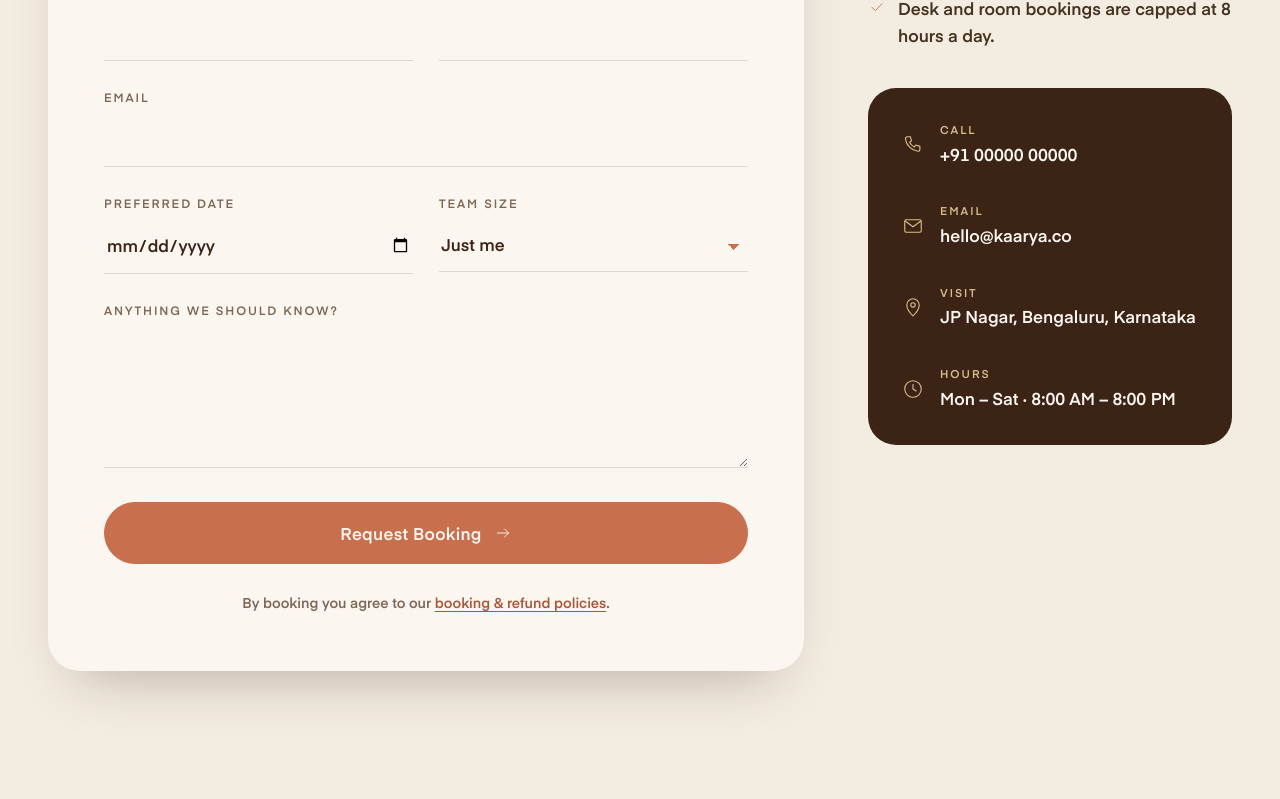
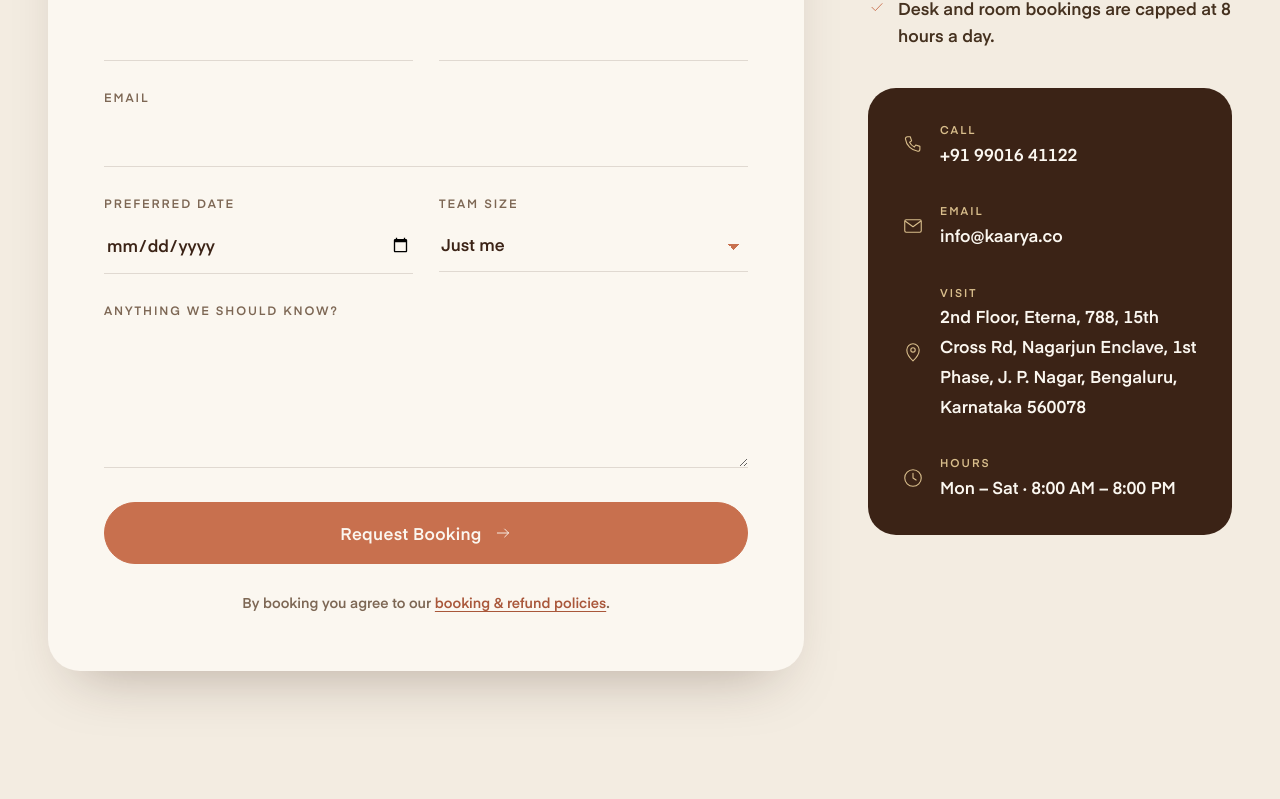
Before and after one commit to Revankarr/Kaarya, a React (Vite) app: page /book in a window 1280 px wide. Shown: the part 1001-1800 px from the top of the page. Built offline with nearby package versions, Linux system fonts and the light colour scheme.

Commit message:
Implement booking backend with Google Apps Script and update site details

```diff
--- a/index.html
+++ b/index.html
@@ -23,8 +23,12 @@
         "name": "Kaarya Coworking Space",
         "url": "https://www.kaarya.co",
         "image": "https://www.kaarya.co/media/hall.jpg",
+        "alternateName": "Kaarya Shared Workspaces",
         "description": "Bangalore’s first traditionally native coworking space, in JP Nagar.",
-        "address": { "@type": "PostalAddress", "addressLocality": "JP Nagar, Bengaluru", "addressRegion": "Karnataka", "addressCountry": "IN" },
+        "telephone": "+91-9901641122",
+        "email": "info@kaarya.co",
+        "sameAs": ["https://www.instagram.com/kaarya.co/", "https://www.linkedin.com/company/kaarya-shared-workspaces/", "https://share.google/sNoNhbz4NyQ3MdNZB"],
+        "address": { "@type": "PostalAddress", "streetAddress": "2nd Floor, Eterna, 788, 15th Cross Rd, Nagarjun Enclave, 1st Phase, J. P. Nagar", "addressLocality": "Bengaluru", "addressRegion": "Karnataka", "postalCode": "560078", "addressCountry": "IN" },
         "openingHoursSpecification": [{ "@type": "OpeningHoursSpecification", "dayOfWeek": ["Monday","Tuesday","Wednesday","Thursday","Friday","Saturday"], "opens": "08:00", "closes": "20:00" }]
       }
     </script>
--- a/src/content.js
+++ b/src/content.js
@@ -4,23 +4,27 @@ export const site = {
   name: 'Kaarya',
   url: 'https://www.kaarya.co',
   tagline: 'Coworking Space – JP Nagar, Bangalore',
-  // TODO: replace with the real phone number, email and street address before launch.
-  phone: '+91 00000 00000',
-  phoneHref: 'tel:+910000000000',
-  whatsappHref: 'https://wa.me/910000000000',
-  email: 'hello@kaarya.co',
-  address: ['Kaarya Coworking Space', 'JP Nagar', 'Bengaluru, Karnataka'],
+  phone: '+91 99016 41122',
+  phoneHref: 'tel:+919901641122',
+  whatsappHref: 'https://wa.me/919901641122',
+  email: 'info@kaarya.co',
+  address: [
+    'Kaarya Shared Workspaces',
+    '2nd Floor, Eterna, 788, 15th Cross Rd',
+    'Nagarjun Enclave, 1st Phase, J.\u00a0P.\u00a0Nagar',
+    'Bengaluru, Karnataka 560078',
+  ],
   hours: 'Mon – Sat · 8:00 AM – 8:00 PM',
-  // TODO: paste the Google Business Profile link once it is connected.
-  googleBusiness: 'https://www.google.com/maps/search/?api=1&query=Kaarya+Coworking+Space+JP+Nagar+Bangalore',
-  mapEmbed: 'https://www.google.com/maps?q=Kaarya+Coworking+Space+JP+Nagar+Bangalore&output=embed',
+  // Google Business Profile listing "Kaarya Shared Workspaces".
+  googleBusiness: 'https://share.google/sNoNhbz4NyQ3MdNZB',
+  mapEmbed: 'https://www.google.com/maps?q=Kaarya+Shared+Workspaces,+Eterna,+788,+15th+Cross+Rd,+J.+P.+Nagar+1st+Phase,+Bengaluru+560078&output=embed',
   social: {
-    instagram: 'https://www.instagram.com/',
-    linkedin: 'https://www.linkedin.com/',
+    instagram: 'https://www.instagram.com/kaarya.co/',
+    linkedin: 'https://www.linkedin.com/company/kaarya-shared-workspaces/',
   },
-  // Optional: set to a Formspree (or similar) endpoint to receive bookings directly.
-  // Left empty, the booking form opens a pre-filled email instead.
-  formEndpoint: '',
+  // Google Apps Script web app URL (see apps-script/README.md). Bookings go to the Google Sheet
+  // and are emailed to the team. Left empty, the form opens a pre-filled email instead.
+  bookingEndpoint: '',
 };
 
 export const nav = [
@@ -70,7 +74,6 @@ export const offeringsTicker = [
   'Café',
   'Managerial Cabins',
   'Board & Conference Rooms',
-  'Artisanal Coffee',
   'High-speed Internet',
   'Event Spaces',
 ];
--- a/src/pages/Book.jsx
+++ b/src/pages/Book.jsx
@@ -7,6 +7,7 @@ import { book, site } from '../content.js';
 function BookingForm() {
   const [status, setStatus] = useState('idle');
   const [minDate, setMinDate] = useState('');
+  const [error, setError] = useState('');
   const [searchParams] = useSearchParams();
   const [plan, setPlan] = useState(book.plans[0]);
 
@@ -22,20 +23,28 @@ function BookingForm() {
   async function onSubmit(e) {
     e.preventDefault();
     const data = Object.fromEntries(new FormData(e.currentTarget));
-    if (site.formEndpoint) {
+    if (site.bookingEndpoint) {
       setStatus('sending');
+      setError('');
       try {
-        const res = await fetch(site.formEndpoint, {
+        // Form-encoded (not JSON) so the browser sends a simple request: Apps Script can't answer CORS preflights.
+        const res = await fetch(site.bookingEndpoint, {
           method: 'POST',
-          headers: { 'Content-Type': 'application/json', Accept: 'application/json' },
-          body: JSON.stringify(data),
+          body: new URLSearchParams({ ...data, page: window.location.href }),
         });
-        setStatus(res.ok ? 'sent' : 'error');
+        const result = await res.json();
+        if (result.ok) {
+          setStatus('sent');
+        } else {
+          setError(result.error || '');
+          setStatus('error');
+        }
       } catch {
         setStatus('error');
       }
       return;
     }
+    delete data.website;
     const body = Object.entries(data)
       .filter(([, v]) => v)
       .map(([k, v]) => `${k}: ${v}`)
@@ -99,11 +108,18 @@ function BookingForm() {
         <span>Anything we should know?</span>
         <textarea name="message" rows="4" />
       </label>
+      {/* Spam trap: hidden from people, filled in by bots, ignored by the server. */}
+      <label className="form__hp" aria-hidden="true">
+        Website
+        <input name="website" tabIndex={-1} autoComplete="off" />
+      </label>
       <button className="btn btn--solid btn--lg btn--block" type="submit" disabled={status === 'sending'}>
         <span>{status === 'sending' ? 'Sending…' : 'Request Booking'}</span>
         <Icon name="arrow" size={18} />
       </button>
-      {status === 'error' && <p className="form__error">Something went wrong. Please call us at {site.phone}.</p>}
+      {status === 'error' && (
+        <p className="form__error" role="alert">{error || `Something went wrong. Please call us at ${site.phone}.`}</p>
+      )}
       <p className="form__fine">By booking you agree to our <a href="/policies">booking &amp; refund policies</a>.</p>
     </form>
   );
--- a/src/pages/Home.jsx
+++ b/src/pages/Home.jsx
@@ -65,7 +65,7 @@ function Rooted() {
           <Button to="/about" variant="link">Learn More</Button>
         </Reveal>
         <Reveal className="rooted__media" delay={120}>
-          <Photo name="signage" shape="arch" />
+          <Photo name="reception" shape="arch" />
           <span className="rooted__badge" aria-hidden="true">
             <span className="script">Kaarya</span>
             <span>Sanskrit for<br />action &amp; work</span>
--- a/src/styles.css
+++ b/src/styles.css
@@ -1892,6 +1892,14 @@ address {
   border-color: var(--clay);
 }
 
+.form__hp {
+  position: absolute;
+  left: -9999px;
+  width: 1px;
+  height: 1px;
+  overflow: hidden;
+}
+
 .form__fine,
 .form__error {
   margin: 0;
@@ -2118,7 +2126,7 @@ address {
 
 .site-footer__grid {
   display: grid;
-  grid-template-columns: repeat(4, 1fr);
+  grid-template-columns: 1.5fr 1fr 1fr 0.8fr;
   gap: 40px;
   padding-block: clamp(48px, 6vw, 72px);
 }
```
Also changed, not shown: apps-script/appsscript.json (added, +10 -0 lines), apps-script/README.md (added), 2 other files (tests, documents, lock files or other folders).
